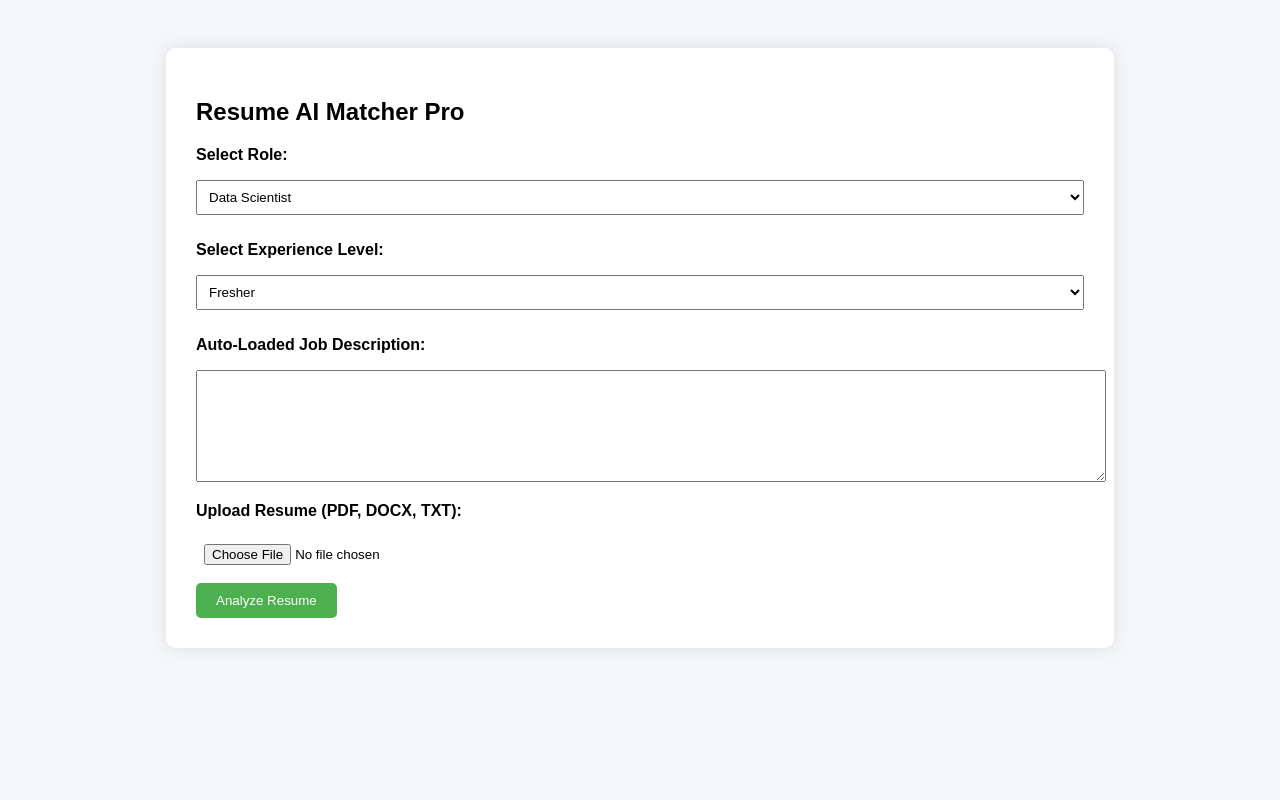
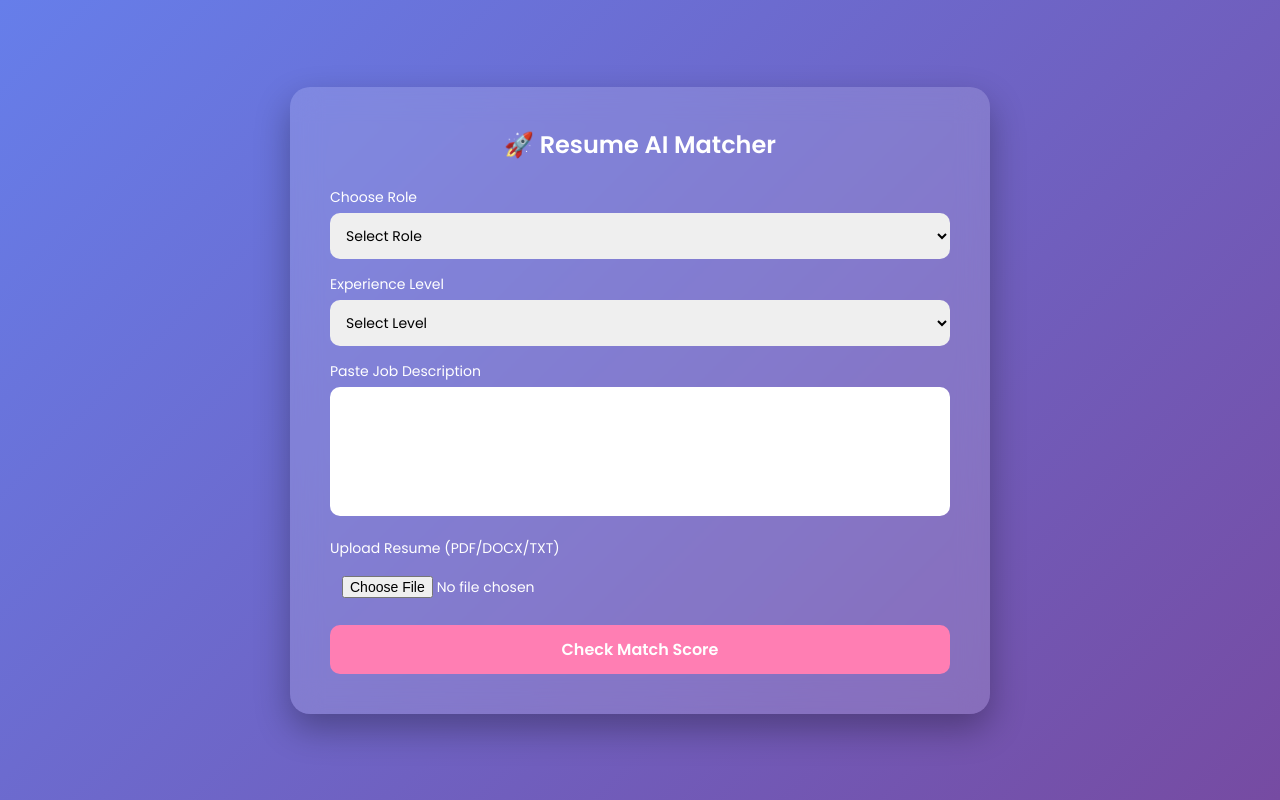
Before and after one commit to mpnsai007-debug/resume-ai-matcher, a Flask app: page / in a window 1280 px wide. Run offline with Flask 3, Linux system fonts and the light colour scheme.

Commit message:
upgraded modern UI

```diff
--- a/templates/index.html
+++ b/templates/index.html
@@ -1,133 +1,167 @@
 <!DOCTYPE html>
 <html>
 <head>
-    <title>Resume AI Matcher Pro</title>
+    <title>Resume AI Matcher</title>
+    <meta name="viewport" content="width=device-width, initial-scale=1.0">
+
+    <!-- Google Font -->
+    <link href="https://fonts.googleapis.com/css2?family=Poppins:wght@300;400;600&display=swap" rel="stylesheet">
+
     <style>
+        * {
+            margin: 0;
+            padding: 0;
+            box-sizing: border-box;
+            font-family: 'Poppins', sans-serif;
+        }
+
         body {
-            font-family: Arial;
-            background: #f4f6f9;
+            height: 100vh;
+            background: linear-gradient(135deg, #667eea, #764ba2);
+            display: flex;
+            justify-content: center;
+            align-items: center;
+        }
+
+        .container {
+            background: rgba(255, 255, 255, 0.15);
+            backdrop-filter: blur(15px);
             padding: 40px;
+            border-radius: 20px;
+            width: 90%;
+            max-width: 700px;
+            box-shadow: 0 15px 35px rgba(0,0,0,0.3);
+            color: white;
         }
-        .container {
-            width: 75%;
-            margin: auto;
-            background: white;
-            padding: 30px;
+
+        h2 {
+            text-align: center;
+            margin-bottom: 25px;
+            font-weight: 600;
+        }
+
+        label {
+            font-size: 14px;
+            margin-bottom: 5px;
+            display: block;
+        }
+
+        textarea, select, input[type="file"] {
+            width: 100%;
+            padding: 12px;
             border-radius: 10px;
-            box-shadow: 0px 0px 15px rgba(0,0,0,0.1);
+            border: none;
+            margin-bottom: 15px;
+            font-size: 14px;
         }
+
         textarea {
+            resize: none;
+        }
+
+        button {
             width: 100%;
-            padding: 10px;
+            padding: 12px;
+            border-radius: 10px;
+            border: none;
+            background: #ff7eb3;
+            color: white;
+            font-size: 16px;
+            font-weight: 600;
+            cursor: pointer;
+            transition: 0.3s ease;
         }
-        select, input[type="file"] {
-            padding: 8px;
-            width: 100%;
-            margin-bottom: 10px;
+
+        button:hover {
+            background: #ff4f9a;
+            transform: scale(1.05);
         }
-        input[type="submit"] {
-            padding: 10px 20px;
-            background: #4CAF50;
-            color: white;
-            border: none;
-            cursor: pointer;
-            border-radius: 5px;
+
+        .score-box {
+            margin-top: 25px;
+            text-align: center;
         }
-        .download-btn {
-            padding: 10px 20px;
-            background: #007BFF;
-            color: white;
-            border: none;
-            cursor: pointer;
-            border-radius: 5px;
-        }
-        .progress-bar {
-            background: #ddd;
+
+        .progress {
+            height: 20px;
+            background: rgba(255,255,255,0.3);
             border-radius: 20px;
             overflow: hidden;
-            margin-top: 15px;
+            margin-top: 10px;
         }
-        .progress {
-            height: 25px;
-            text-align: center;
-            color: white;
-            line-height: 25px;
+
+        .progress-bar {
+            height: 100%;
+            background: linear-gradient(90deg, #00f2fe, #4facfe);
+            width: {{ score if score else 0 }}%;
+            text-align: right;
+            padding-right: 10px;
+            line-height: 20px;
+            font-size: 12px;
+            font-weight: bold;
+            transition: width 1s ease-in-out;
         }
-        .section {
-            margin-top: 25px;
+
+        .download-btn {
+            margin-top: 20px;
+            background: #00c9a7;
         }
-        ul {
-            color: red;
+
+        .download-btn:hover {
+            background: #00a88f;
+        }
+
+        @media(max-width: 600px) {
+            .container {
+                padding: 25px;
+            }
         }
     </style>
 </head>
 <body>
 
 <div class="container">
-    <h2>Resume AI Matcher Pro</h2>
+    <h2>🚀 Resume AI Matcher</h2>
 
     <form method="POST" enctype="multipart/form-data">
 
-        <p><b>Select Role:</b></p>
+        <label>Choose Role</label>
         <select name="role" required>
-            {% for role in roles %}
-                <option value="{{ role }}" {% if role == selected_role %}selected{% endif %}>
-                    {{ role }}
-                </option>
-            {% endfor %}
+            <option value="">Select Role</option>
+            <option>Software Developer</option>
+            <option>Data Scientist</option>
+            <option>Web Developer</option>
+            <option>Machine Learning Engineer</option>
         </select>
 
-        <p><b>Select Experience Level:</b></p>
-        <select name="level" required>
-            <option value="Fresher">Fresher</option>
-            <option value="Experienced">Experienced</option>
+        <label>Experience Level</label>
+        <select name="experience" required>
+            <option value="">Select Level</option>
+            <option>Fresher</option>
+            <option>Experienced</option>
         </select>
 
-        <p><b>Auto-Loaded Job Description:</b></p>
-        <textarea rows="6" readonly>{{ job_description }}</textarea>
+        <label>Paste Job Description</label>
+        <textarea name="job_description" rows="5" required></textarea>
 
-        <p><b>Upload Resume (PDF, DOCX, TXT):</b></p>
+        <label>Upload Resume (PDF/DOCX/TXT)</label>
         <input type="file" name="resume" required>
 
-        <input type="submit" value="Analyze Resume">
+        <button type="submit">Check Match Score</button>
     </form>
 
     {% if score is not none %}
-
-        <div class="section">
-            <h3 style="color: {{ score_color }};">
-                Match Score: {{ score }}%
-            </h3>
-
-            <div class="progress-bar">
-                <div class="progress"
-                     style="width: {{ score }}%; background: {{ score_color }};">
-                    {{ score }}%
-                </div>
-            </div>
+    <div class="score-box">
+        <h3>Match Score: {{ score }}%</h3>
+        <div class="progress">
+            <div class="progress-bar">{{ score }}%</div>
         </div>
 
-        <div class="section">
-            <h3>Missing Skills:</h3>
-            <ul>
-                {% for word in missing_keywords %}
-                    <li>{{ word }}</li>
-                {% endfor %}
-            </ul>
-        </div>
-
-        {% if report_ready %}
-        <div class="section">
-            <a href="/download">
-                <button class="download-btn">
-                    Download Report PDF
-                </button>
-            </a>
-        </div>
-        {% endif %}
-
+        <form action="/download-report" method="GET">
+            <button class="download-btn">Download Report</button>
+        </form>
+    </div>
     {% endif %}
-
 </div>
 
 </body>
```
